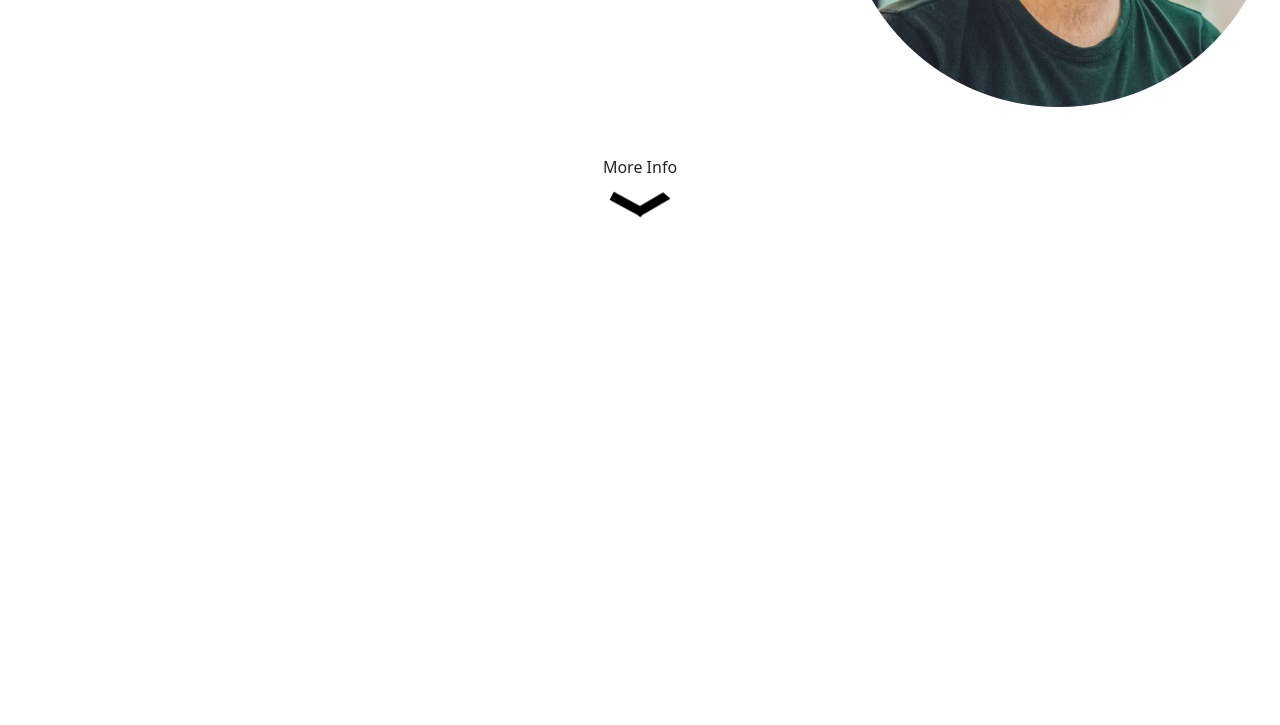
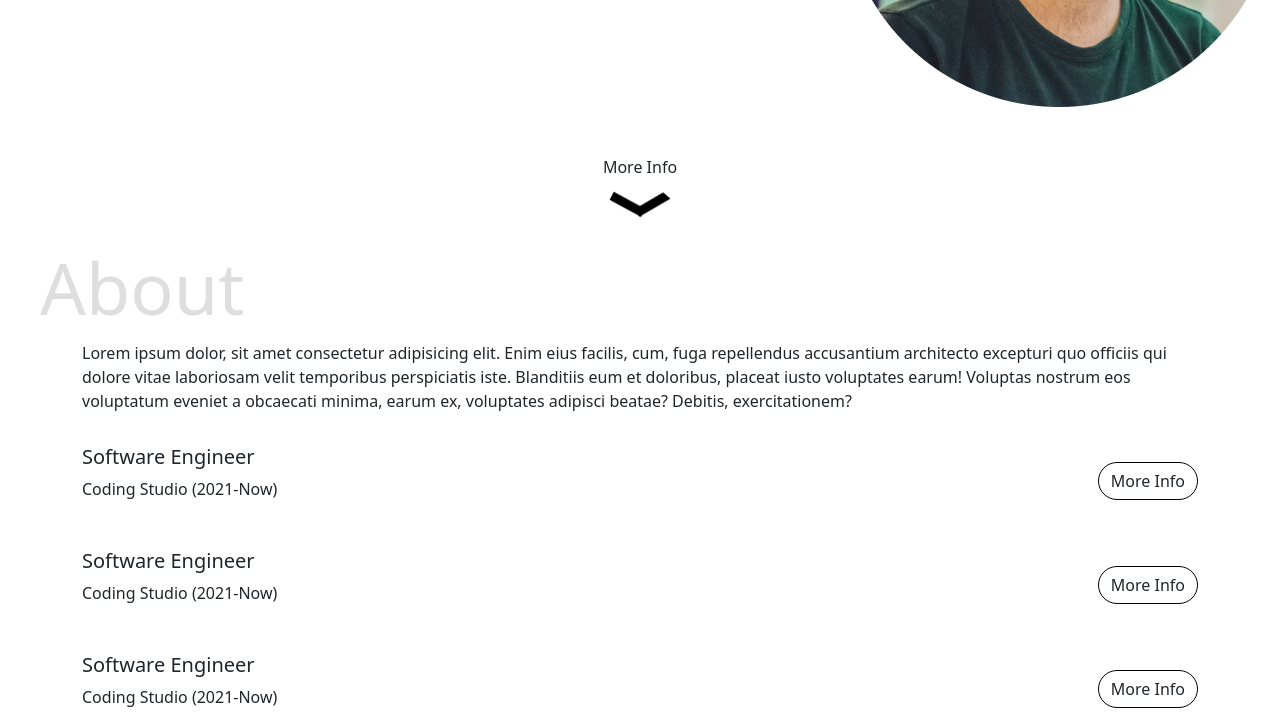
Before and after one commit to Josey004/Portfolio, a plain HTML site: page index.html in a window 1280 px wide. Shown: the part 517-1242 px from the top of the page. Before the commit the page ends 800 px from the top, so only its background shows below. Drawn offline with nearby package versions, Linux system fonts and the light colour scheme.

Commit message:
add about

```diff
--- a/index.html
+++ b/index.html
@@ -54,6 +54,56 @@
             <img id="arrow" class="mt-2" src="/images/arrow.svg" alt="arrow">
         </div>
     </section>
+    <section id="about" class="about container">
+        <p>Lorem ipsum dolor, sit amet consectetur adipisicing elit. Enim eius facilis, cum, fuga repellendus
+            accusantium architecto excepturi quo officiis qui dolore vitae laboriosam velit temporibus perspiciatis
+            iste. Blanditiis eum et doloribus, placeat iusto voluptates earum! Voluptas nostrum eos voluptatum eveniet a
+            obcaecati minima, earum ex, voluptates adipisci beatae? Debitis, exercitationem?</p>
+        <div class="about-exp">
+            <div class="about-exp-item">
+                <div class="about-exp-item-header">
+                    <div>
+                        <h5>Software Engineer</h5>
+                        <p>Coding Studio (2021-Now)</p>
+                    </div>
+                    <button class="btn button" onclick="toggleDetail(event)">More Info</button>
+                </div>
+                    <p class="about-exp-item-detail">
+                        Lorem ipsum, dolor sit amet consectetur adipisicing elit. Aperiam enim, quas repellendus voluptates
+                        ab neque velit quia, vero nesciunt doloremque, quod eligendi est assumenda tempore nulla. Quia
+                        laboriosam iste reprehenderit!
+                    </p>
+            </div>
+            <div class="about-exp-item">
+                <div class="about-exp-item-header">
+                    <div>
+                        <h5>Software Engineer</h5>
+                        <p>Coding Studio (2021-Now)</p>
+                    </div>
+                    <button class="btn button" onclick="toggleDetail(event)">More Info</button>
+                </div>
+                    <p class="about-exp-item-detail">
+                        Lorem ipsum, dolor sit amet consectetur adipisicing elit. Aperiam enim, quas repellendus voluptates
+                        ab neque velit quia, vero nesciunt doloremque, quod eligendi est assumenda tempore nulla. Quia
+                        laboriosam iste reprehenderit!
+                    </p>
+            </div>
+            <div class="about-exp-item">
+                <div class="about-exp-item-header">
+                    <div>
+                        <h5>Software Engineer</h5>
+                        <p>Coding Studio (2021-Now)</p>
+                    </div>
+                    <button class="btn button onclick="toggleDetail(event)"">More Info</button>
+                </div>
+                    <p class="about-exp-item-detail">
+                        Lorem ipsum, dolor sit amet consectetur adipisicing elit. Aperiam enim, quas repellendus voluptates
+                        ab neque velit quia, vero nesciunt doloremque, quod eligendi est assumenda tempore nulla. Quia
+                        laboriosam iste reprehenderit!
+                    </p>
+            </div>
+        </div>
+    </section>
 </body>
 
 <script src="main.js"></script>
--- a/main.js
+++ b/main.js
@@ -0,0 +1,16 @@
+function toggleDetail(e) {
+    const target = $(e.target);
+
+    if($(target).hasClass("active")) {
+        $(target).html("More Info").removeClass("active");
+    }else {
+        $(target).html("Less Info").addClass("active");
+    }
+
+    const item = $(target).parents(".about-exp-item");
+
+    const detail = $(item).children(".about-exp-item-detail");
+
+    $(detail).slideToggle();
+
+}
--- a/style.css
+++ b/style.css
@@ -1,5 +1,18 @@
 section {
     padding-top: 128px;
+    position: relative;
+}
+
+section::before {
+    z-index: -1;
+    content: '';
+    font-size: 72px;
+    font-weight: 700px;
+    color: grey;
+    opacity: 0.25;
+    position: absolute;
+    top: 20px;
+    left: -30px;
 }
 
 .btn.button {
@@ -7,7 +20,7 @@ section {
     border-radius: 24px;
 }
 
-.btn.button:hover {
+.btn.button:hover, .btn.button.active{
     border: 3px solid black;
     background-color: black;
     color: white;
@@ -34,6 +47,24 @@ home h3 {
     animation: 3s upDown infinite;
 }
 
+.about::before {
+    content: 'About';
+}
+
+.about-exp-item {
+    margin-top: 32px;
+}
+
+.about-exp-item-header {
+    display: flex;
+    align-items: center;
+    justify-content: space-between;
+}
+
+.about-exp-item-detail {
+    display: none;
+}
+
 @keyframes upDown {
     0% {
         transform: translateY(0);
```
